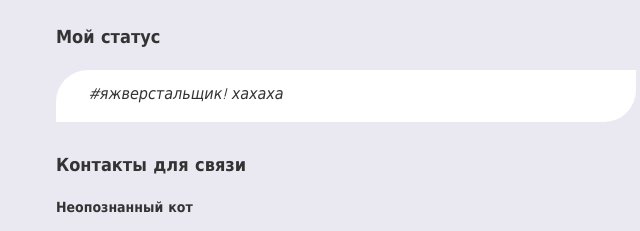
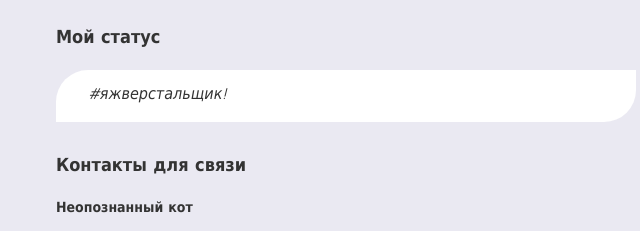
Before and after one commit to KotMusykant/my-site, a plain HTML site: page index.html in a window 1280 px wide. Shown: the part 554-785 px from the top of the page, 294-934 px from the left. Drawn offline with Linux system fonts and the light colour scheme; a script that the page names is missing.

Commit message:
возвращает все на место

```diff
--- a/index.html
+++ b/index.html
@@ -25,7 +25,7 @@
     </section>
     <section class="status container">
       <h2 class="section-title">Мой статус</h2>
-      <p>#яжверстальщик! хахаха</p>
+      <p>#яжверстальщик!</p>
     </section>
     <section class="contacts container">
       <h2 class="section-title">Контакты для связи</h2>
```
